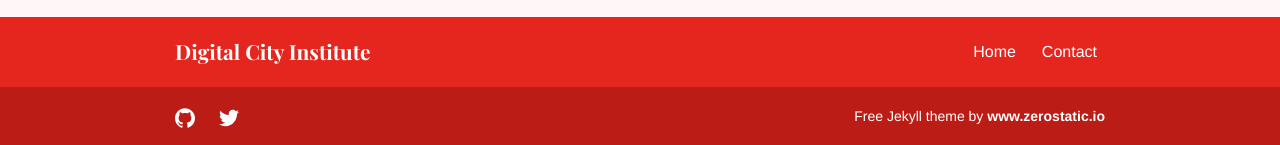
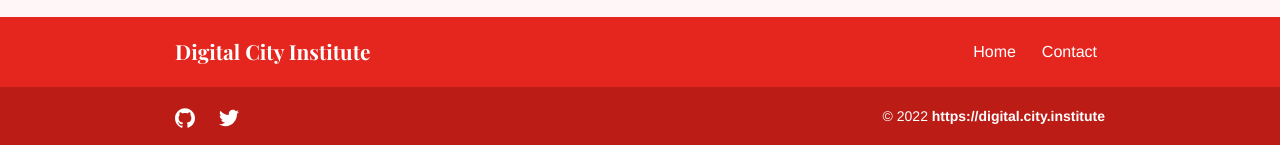
Before and after one commit to digital-societies-institute/digital-societies-institute, a Jekyll site: the page built from index.md, in a window 1280 px wide and 900 px high, scrolled down 990 px. Shown: the part 752-897 px from the top of the window. Built offline with Jekyll 4.4.1, drawn with Linux system fonts in a browser that asks for light colours.

Commit message:
Initial setup - WIP

```diff
--- a/_config.yml
+++ b/_config.yml
@@ -2,13 +2,13 @@ baseurl: '/digital-city-institute/'
 permalink: pretty
 title: 'Digital City Institute'
 
-logo:
-  mobile: "images/logo/logo-mobile.svg"
-  mobile_height: "32px"
-  mobile_width: "32px"
-  desktop: "images/logo/logo.svg"
-  desktop_height: "32px"
-  desktop_width: "120px"
+#logo:
+#  mobile: "images/logo/logo-mobile.svg"
+#  mobile_height: "32px"
+#  mobile_width: "32px"
+#  desktop: "images/logo/logo.svg"
+#  desktop_height: "32px"
+#  desktop_width: "120px"
 
 home:
   limit_services: 6
--- a/_data/seo.yml
+++ b/_data/seo.yml
@@ -1,4 +1,4 @@
 google_analytics_id: ""
-meta_twitter_site: "@zerostaticio"
-meta_twitter_creator: "@zerostaticio"
-copyright_text: 'Free Jekyll theme by <a class="zerostatic" href="https://www.zerostatic.io">www.zerostatic.io</a>'
+meta_twitter_site: "@imCITY_app"
+meta_twitter_creator: "@imCITY_app"
+copyright_text: '&copy; 2022 <a class="zerostatic" href="https://digital.city.institute">https://digital.city.institute</a>'
--- a/_data/social.json
+++ b/_data/social.json
@@ -1,12 +1,12 @@
 [
   {
     "name": "Github",
-    "link": "https://github.com/zerostaticthemes/jekyll-serif-theme",
+    "link": "https://github.com/digital-city-institute/digital-city-institute",
     "image": "images/social/github.svg"
   },
   {
     "name": "Twitter",
-    "link": "https://twitter.com/zerostaticio",
+    "link": "https://twitter.com/imCITY_app",
     "image": "images/social/twitter.svg"
   }
 ]
```
